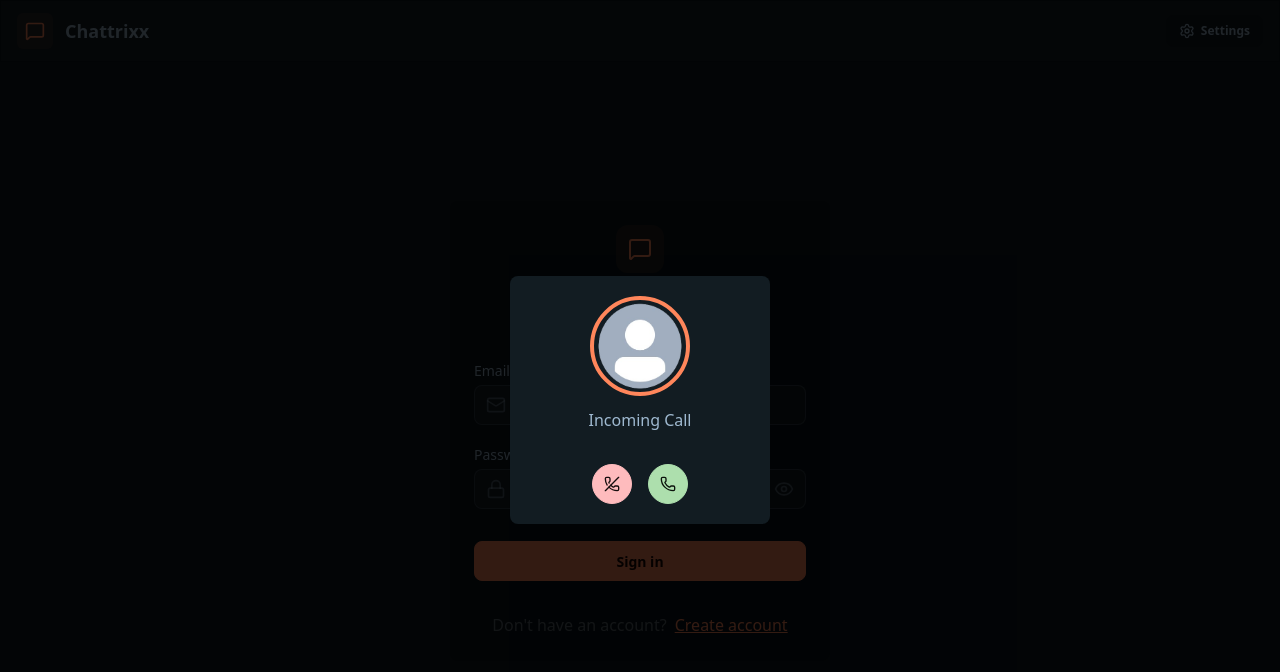
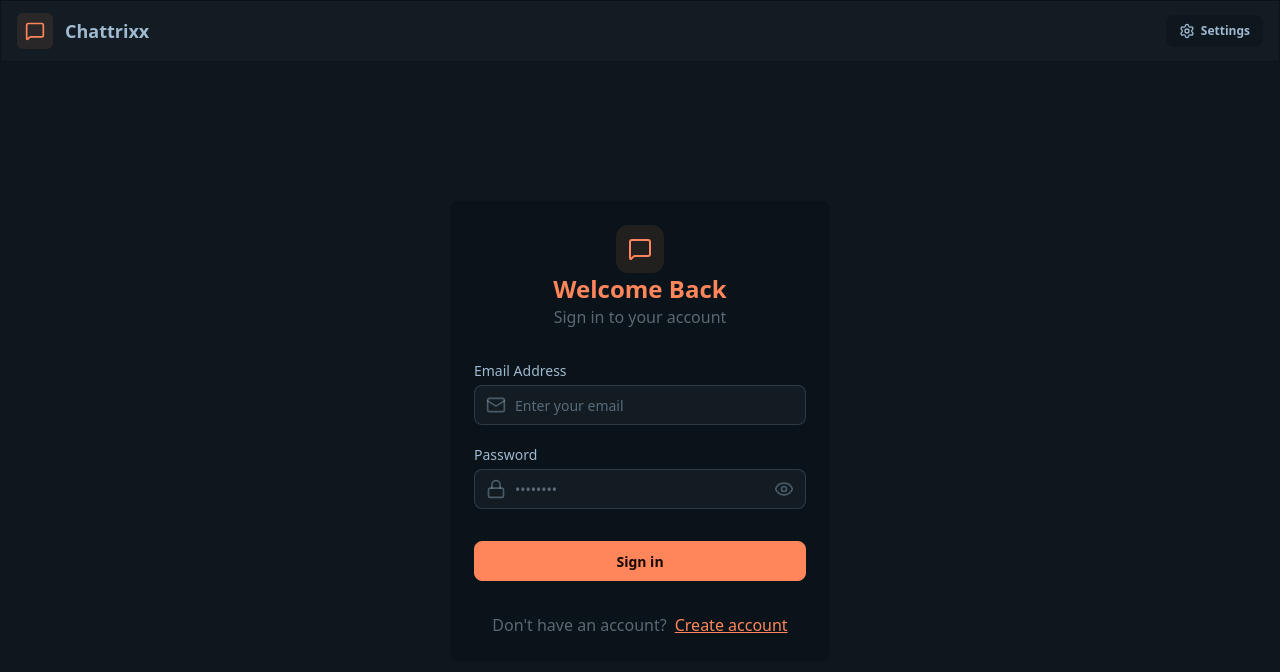
Before and after one commit to kentzie123/web-chat-app, a React (Vite) app: page /login in a window 1280 px wide. Shown: the top 672 px of the page. Built offline with nearby package versions, Linux system fonts and the light colour scheme; no server answers.

Commit message:
fixed issue

```diff
--- a/src/App.jsx
+++ b/src/App.jsx
@@ -50,7 +50,6 @@ function App() {
       <Topnav />
       {isCalling && <VideoCallModal />}
       {callerInfo && <IncomingCall />}
-      <IncomingCall />
       <Routes>
         <Route
           path="/"
```
